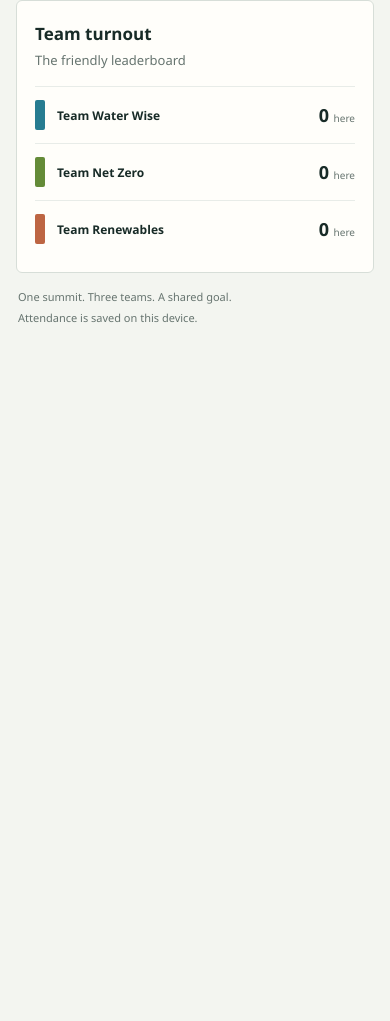
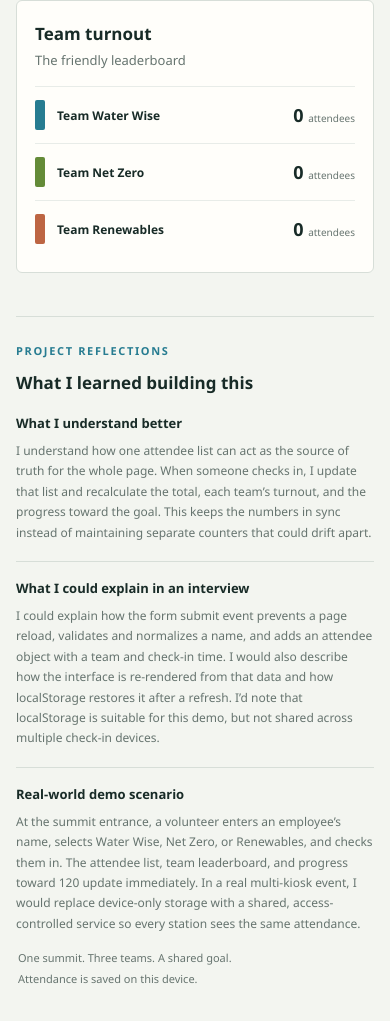
Before and after one commit to williamguesby/Intel-Summit-Check-In, a plain HTML site: page index.html in a window 390 px wide. Shown: the part 1119-2140 px from the top of the page. Before the commit the page ends 1516 px from the top, so only its background shows below. Drawn offline with Linux system fonts and the light colour scheme.

Commit message:
Add rubric celebration and project reflections

```diff
--- a/index.html
+++ b/index.html
@@ -296,10 +296,45 @@
       border-top: 1px solid #e8ece8;
     }
 
+    .team-row.winning-team {
+      border-top-color: #ccd9ab;
+      background: #f2f7e6;
+    }
+
     .team-swatch { width: 10px; height: 30px; border-radius: 2px; }
+    .team-label { display: flex; align-items: center; justify-content: space-between; gap: 8px; }
     .team-name { font-size: 12px; font-weight: 700; }
     .team-score { font-size: 18px; font-weight: 800; font-variant-numeric: tabular-nums; }
     .team-unit { color: var(--muted); font-size: 10px; font-weight: 500; }
+    .winner-badge { color: var(--forest); font-size: 8px; font-weight: 850; letter-spacing: .07em; }
+
+    .celebration {
+      display: grid;
+      gap: 4px;
+      margin-top: 17px;
+      padding: 13px 15px;
+      border-left: 4px solid var(--zero);
+      background: var(--zero-pale);
+      color: var(--ink);
+      animation: appear .35s ease-out both;
+    }
+
+    .celebration[hidden] { display: none; }
+    .celebration strong { color: var(--forest); font-size: 13px; }
+    .celebration span { font-size: 12px; line-height: 1.5; }
+
+    .reflection-section {
+      margin-top: 43px;
+      padding-top: 26px;
+      border-top: 1px solid var(--line);
+    }
+
+    .reflection-heading { margin-bottom: 20px; }
+    .reflection-grid { display: grid; grid-template-columns: repeat(3, 1fr); }
+    .reflection-item { padding: 0 22px; border-left: 1px solid var(--line); }
+    .reflection-item:first-child { padding-left: 0; border-left: 0; }
+    .reflection-item h3 { margin: 0 0 9px; font-size: 13px; }
+    .reflection-item p { margin: 0; color: var(--muted); font-size: 12px; line-height: 1.7; }
 
     .recent-panel { overflow: hidden; }
 
@@ -385,6 +420,9 @@
       .intro-note { max-width: 410px; }
       .dashboard { grid-template-columns: 1fr; }
       .right-column { grid-template-columns: 1fr 1fr; align-items: start; }
+      .reflection-grid { grid-template-columns: 1fr; gap: 18px; }
+      .reflection-item, .reflection-item:first-child { padding: 17px 0 0; border-top: 1px solid var(--line); border-left: 0; }
+      .reflection-item:first-child { padding-top: 0; border-top: 0; }
     }
 
     @media (max-width: 540px) {
@@ -470,6 +508,7 @@
             <div class="progress-fill" id="progress-fill"></div>
           </div>
           <div class="progress-caption"><span id="progress-message">The room is ready for you.</span><span id="progress-percent">0%</span></div>
+          <div class="celebration" id="celebration" role="status" aria-live="polite" hidden></div>
         </section>
 
         <section class="panel recent-panel" aria-labelledby="recent-title">
@@ -493,6 +532,27 @@
         </section>
       </aside>
     </div>
+
+    <section class="reflection-section" aria-labelledby="reflection-title">
+      <div class="reflection-heading">
+        <p class="eyebrow">Project reflections</p>
+        <h2 id="reflection-title">What I learned building this</h2>
+      </div>
+      <div class="reflection-grid">
+        <article class="reflection-item">
+          <h3>What I understand better</h3>
+          <p>I understand how one attendee list can act as the source of truth for the whole page. When someone checks in, I update that list and recalculate the total, each team’s turnout, and the progress toward the goal. This keeps the numbers in sync instead of maintaining separate counters that could drift apart.</p>
+        </article>
+        <article class="reflection-item">
+          <h3>What I could explain in an interview</h3>
+          <p>I could explain how the form submit event prevents a page reload, validates and normalizes a name, and adds an attendee object with a team and check-in time. I would also describe how the interface is re-rendered from that data and how localStorage restores it after a refresh. I’d note that localStorage is suitable for this demo, but not shared across multiple check-in devices.</p>
+        </article>
+        <article class="reflection-item">
+          <h3>Real-world demo scenario</h3>
+          <p>At the summit entrance, a volunteer enters an employee’s name, selects Water Wise, Net Zero, or Renewables, and checks them in. The attendee list, team leaderboard, and progress toward 120 update immediately. In a real multi-kiosk event, I would replace device-only storage with a shared, access-controlled service so every station sees the same attendance.</p>
+        </article>
+      </div>
+    </section>
 
     <div class="footer-note"><span>One summit. Three teams. A shared goal.</span><span>Attendance is saved on this device.</span></div>
   </main>
@@ -534,18 +594,22 @@
       greeting.classList.toggle("error", isError);
     }
 
-    function renderTeams() {
+    function renderTeams(goalReached) {
       const counts = Object.fromEntries(TEAMS.map((team) => [team.id, 0]));
       attendees.forEach((attendee) => { counts[attendee.team] += 1; });
       const rankedTeams = [...TEAMS].sort((first, second) => counts[second.id] - counts[first.id]);
+      const leadingCount = Math.max(...Object.values(counts));
+      const winningTeams = goalReached ? rankedTeams.filter((team) => counts[team.id] === leadingCount) : [];
 
       document.querySelector("#team-list").innerHTML = rankedTeams.map((team) => `
-        <div class="team-row">
+        <div class="team-row${winningTeams.some((winner) => winner.id === team.id) ? " winning-team" : ""}">
           <span class="team-swatch" style="background:${team.color}" aria-hidden="true"></span>
-          <span class="team-name">${team.name}</span>
-          <span class="team-score">${counts[team.id]} <span class="team-unit">${counts[team.id] === 1 ? "here" : "here"}</span></span>
+          <span class="team-label"><span class="team-name">${team.name}</span>${winningTeams.some((winner) => winner.id === team.id) ? '<span class="winner-badge">WINNER</span>' : ""}</span>
+          <span class="team-score">${counts[team.id]} <span class="team-unit">${counts[team.id] === 1 ? "attendee" : "attendees"}</span></span>
         </div>
       `).join("");
+
+      return { teams: winningTeams, count: leadingCount };
     }
 
     function renderAttendees() {
@@ -595,8 +659,18 @@
       document.querySelector("#progress-track").setAttribute("aria-valuenow", Math.min(total, ATTENDANCE_GOAL));
       document.querySelector("#progress-message").textContent = total >= ATTENDANCE_GOAL ? "Summit goal reached. Great work!" : total === 0 ? "The room is ready for you." : `${ATTENDANCE_GOAL - total} more to reach our goal.`;
       document.querySelector("#recent-count").textContent = `${total} ${total === 1 ? "attendee" : "attendees"}`;
-      renderTeams();
+      const { teams: winningTeams, count: winningCount } = renderTeams(total >= ATTENDANCE_GOAL);
       renderAttendees();
+
+      const celebration = document.querySelector("#celebration");
+      if (total >= ATTENDANCE_GOAL) {
+        const winnerNames = winningTeams.map((team) => team.name).join(" and ");
+        celebration.innerHTML = `<strong>Summit goal reached!</strong><span>${winnerNames} ${winningTeams.length === 1 ? "leads" : "are tied for the lead"} with ${winningCount} check-ins. Great turnout!</span>`;
+        celebration.hidden = false;
+      } else {
+        celebration.hidden = true;
+        celebration.textContent = "";
+      }
     }
 
     form.addEventListener("submit", (event) => {
```
